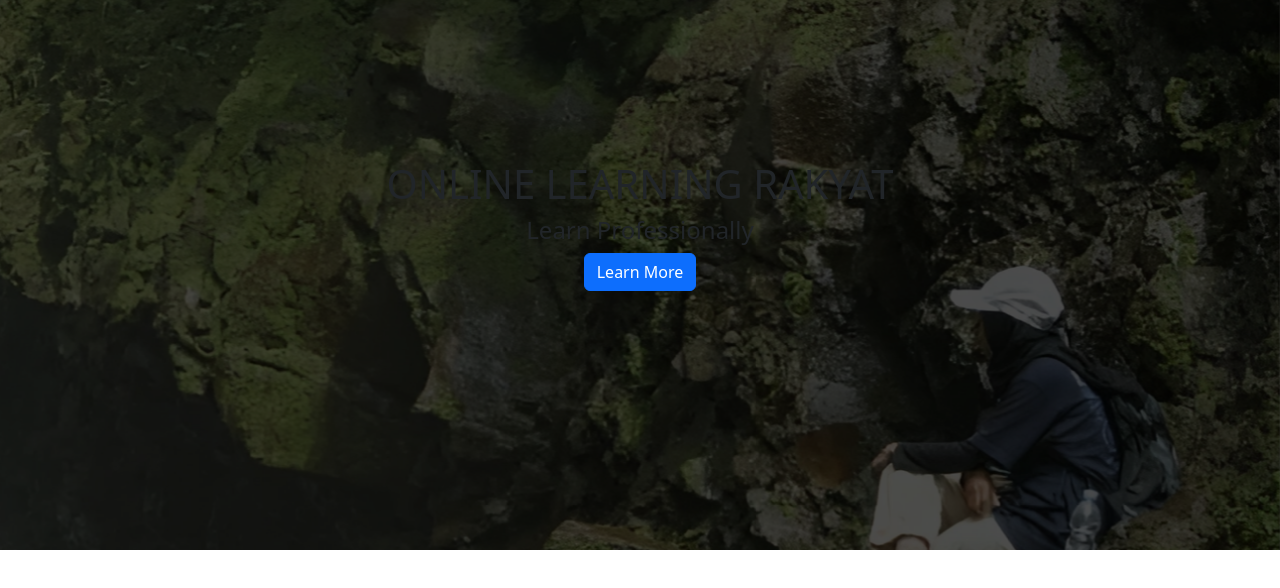
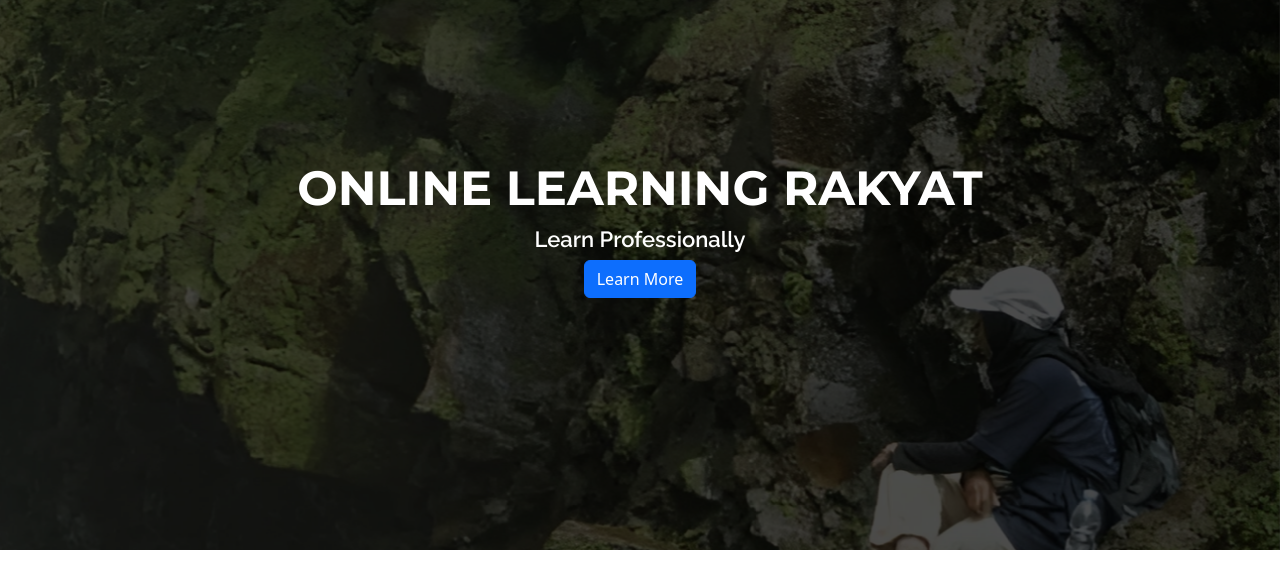
Before and after one commit to Bahrul-Rozak/Online-Learning-Rakyat, a React (Create React App) app: page / in a window 1280 px wide. Shown: the top 588 px of the page. Built offline with nearby package versions, Linux system fonts and the light colour scheme.

Commit message:
Top Banner Component 3

```diff
--- a/src/asset/css/custom.css
+++ b/src/asset/css/custom.css
@@ -17,3 +17,17 @@
 .topContent {
        margin-top: 10em;
 }
+
+.topTitle {
+       color: #fff;
+       font-family: 'Montserrat', sans-serif;
+       font-size: 48px;
+       font-weight: 700;
+}
+
+.topSubtitle {
+       color: #fff;
+       font-family: 'Raleway', sans-serif;
+       font-size: 22px;
+       font-weight: 600;
+}
--- a/src/components/TopBanner/TopBanner.jsx
+++ b/src/components/TopBanner/TopBanner.jsx
@@ -12,8 +12,8 @@ class TopBanner extends Component {
             <Container className="topContent">
               <Row>
                 <Col className="text-center">
-                  <h1>ONLINE LEARNING RAKYAT</h1>
-                  <h4>Learn Professionally</h4>
+                  <h1 className="topTitle">ONLINE LEARNING RAKYAT</h1>
+                  <h4 className="topSubtitle">Learn Professionally</h4>
                   <Button variant="primary">Learn More</Button>
                 </Col>
               </Row>
```
